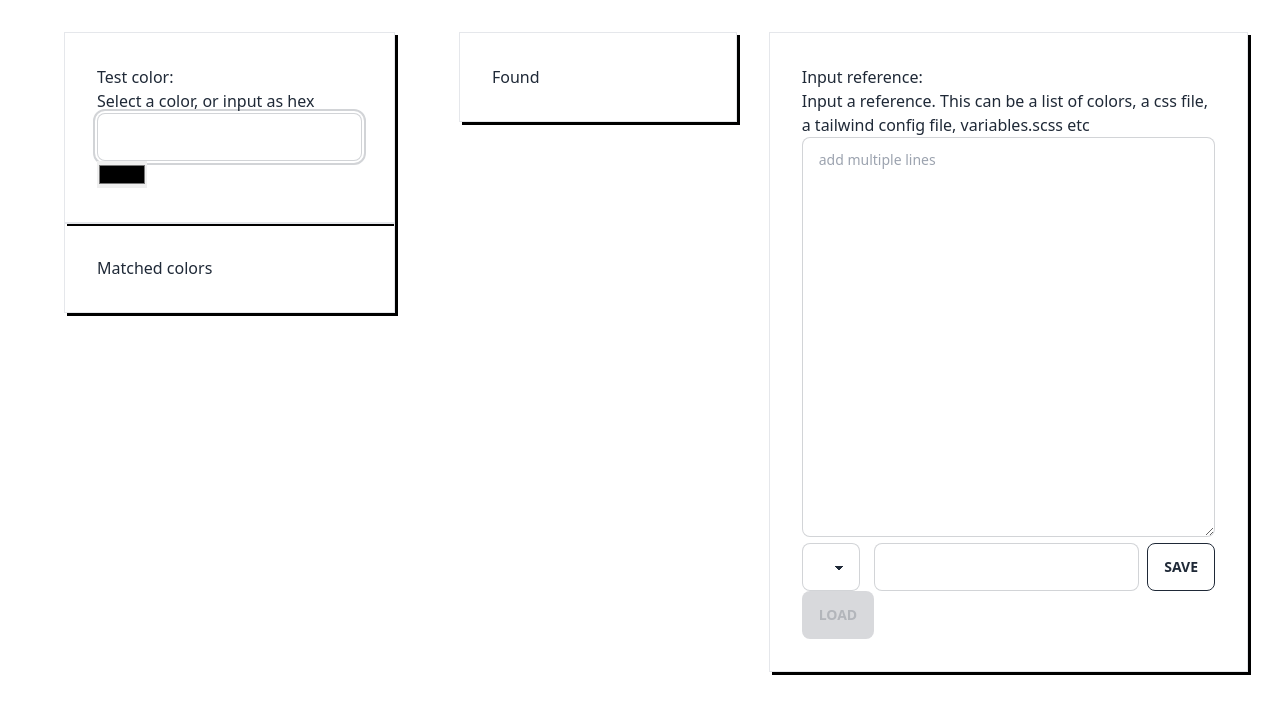
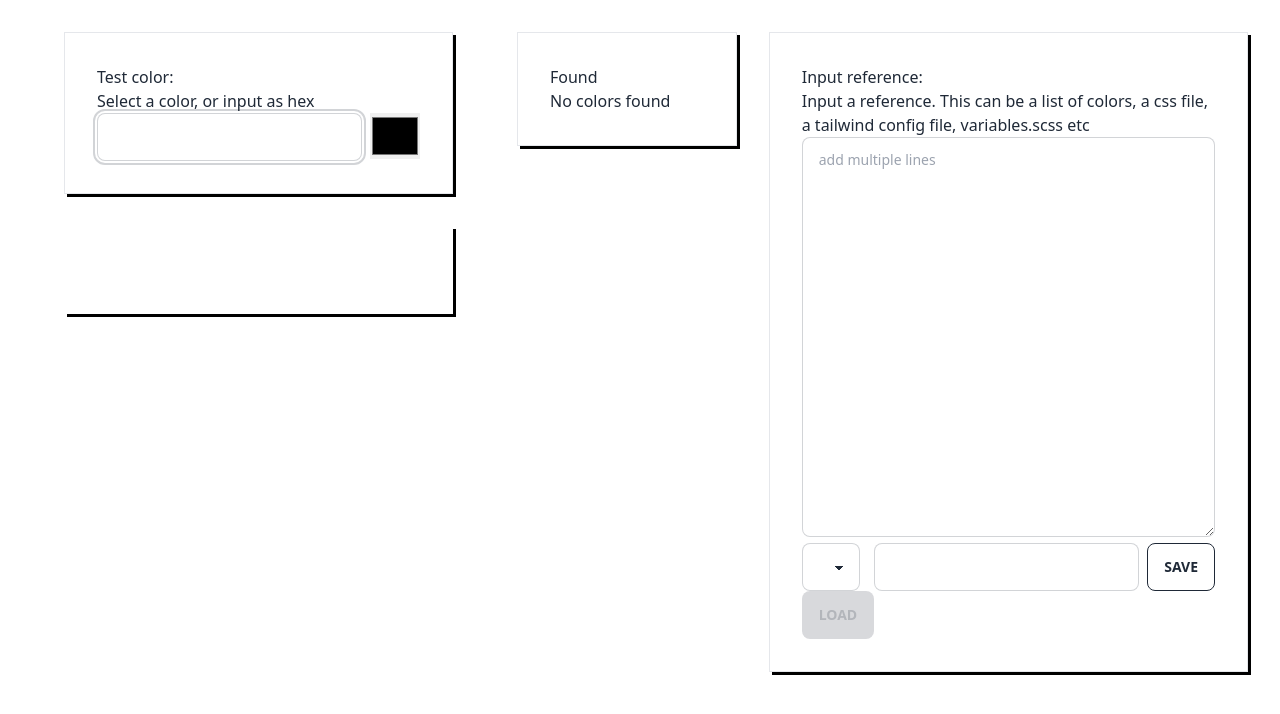
Before and after one commit to Krillko/colorFinder, a Vue app: page / in a window 1280 px wide. Shown: the top 714 px of the page. Built offline with nearby package versions, Linux system fonts and the light colour scheme.

Commit message:
Refactor and styling

```diff
--- a/src/App.vue
+++ b/src/App.vue
@@ -5,7 +5,7 @@
       <MatchedColors />
     </div>
     <div class="second basis-1/3 p-8">
-      <FoundColors />
+      <ReferenceColors />
     </div>
     <div class="third basis-1/3 mr-8 mt-8 stdbox">
       <ReferenceInput />
@@ -19,7 +19,7 @@
 
 <script setup lang="ts">
 import ReferenceInput from './components/ReferenceInput.vue'
-import FoundColors from './components/FoundColors.vue'
+import ReferenceColors from './components/ReferenceColors.vue'
 import MatchInput from './components/MatchInput.vue'
 import MatchedColors from './components/MatchedColors.vue'
 import SaveReference from './components/SaveReference.vue'
--- a/src/components/ColorSwatch.vue
+++ b/src/components/ColorSwatch.vue
@@ -28,6 +28,7 @@ defineProps({
   padding: 3px 3px 12px 3px;
   transform: rotate(-3deg);
   margin: 0 8px 8px 0;
+  background: white;
   >div {
     width: 50px;
     height: 50px;
--- a/src/components/MatchInput.vue
+++ b/src/components/MatchInput.vue
@@ -2,13 +2,19 @@
   <div class="stdbox">
     <h1>Test color:</h1>
     <p>Select a color, or input as hex</p>
+    <div class="flex">
       <input
         v-model="textInput"
         type="text"
         class="input input-bordered"
         autofocus
       >
-    <input v-model="colorStore.matchColor" type="color">
+      <input
+        v-model="colorStore.matchColor"
+        type="color"
+        class="colorInput ml-2"
+      >
+    </div>
   </div>
 </template>
 
@@ -48,4 +54,7 @@ watch(matchColor, (newMatchColor) => {
 </script>
 
 <style scoped lang="postcss">
+.colorInput {
+  height: 46px;
+}
 </style>
--- a/src/components/MatchedColors.vue
+++ b/src/components/MatchedColors.vue
@@ -1,5 +1,5 @@
 <template>
-  <div class="stdbox">
+  <div class="matchedColors stdbox mt-8 border-none" :style="bgStyle">
     <h1>Matched colors</h1>
     <div v-if="matches.length" class="flex flex-col">
       <div
@@ -34,6 +34,23 @@ function round(
   })
   return Number(formattedValue)
 }
+
+function wc_hex_is_light(color) {
+  const hex = color.replace('#', '')
+  const c_r = parseInt(hex.substring(0, 0 + 2), 16)
+  const c_g = parseInt(hex.substring(2, 2 + 2), 16)
+  const c_b = parseInt(hex.substring(4, 4 + 2), 16)
+  const brightness = ((c_r * 299) + (c_g * 587) + (c_b * 114)) / 1000
+  return brightness > 155
+}
+
+const bgStyle = computed(() => {
+  const isLight = wc_hex_is_light(colorStore.matchColor)
+  return {
+    background: colorStore.matchColor,
+    color: isLight ? 'black':'white',
+  }
+})
 
 const matches = computed(()=> {
   let output = []
@@ -77,5 +94,9 @@ const matches = computed(()=> {
 </script>
 
 <style scoped lang="postcss">
-
+/*.matchedColors {
+  * {
+    color: inherit;
+  }
+}*/
 </style>
--- a/src/components/FoundColors.vue
+++ b/src/components/ReferenceColors.vue
@@ -1,13 +1,14 @@
 <template>
   <div class="stdbox">
     <h2>Found</h2>
-    <div class="swatches">
+    <div v-if="colorStore.colorInputParsed.length" class="swatches">
       <ColorSwatch
         v-for="(color, index) in colorStore.colorInputParsed"
         :key="`${color.hex}-${index}`"
         :hex="color.hex"
       />
     </div>
+    <p v-else>No colors found</p>
   </div>
 </template>
 
```
Lines whose indentation alone changed are shown as unchanged.
